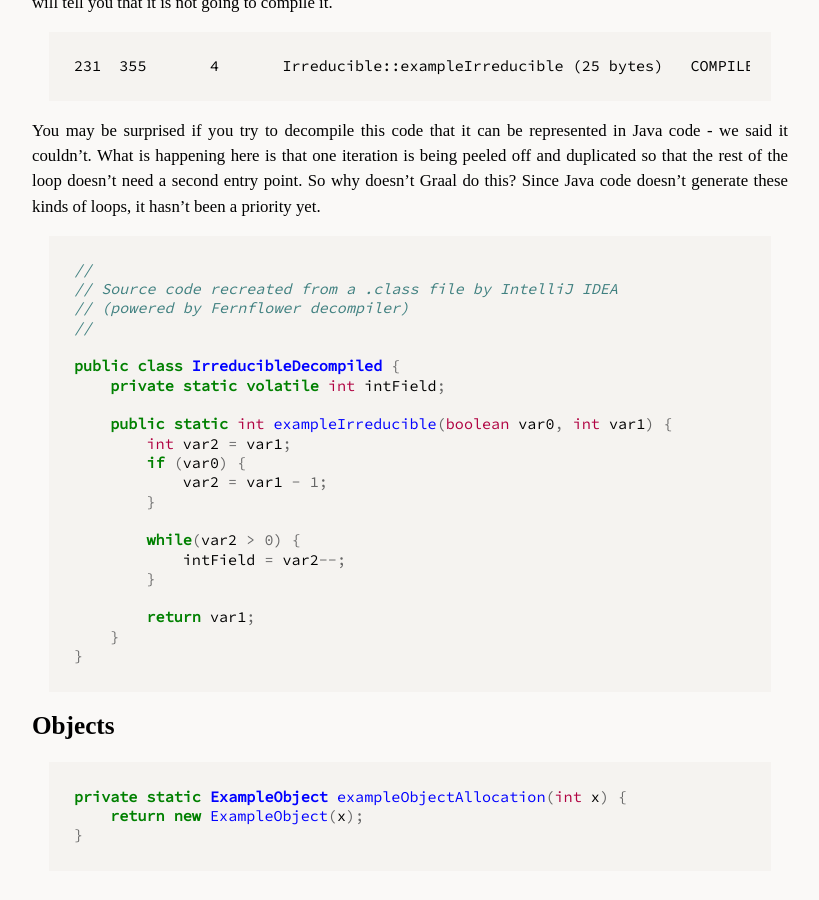
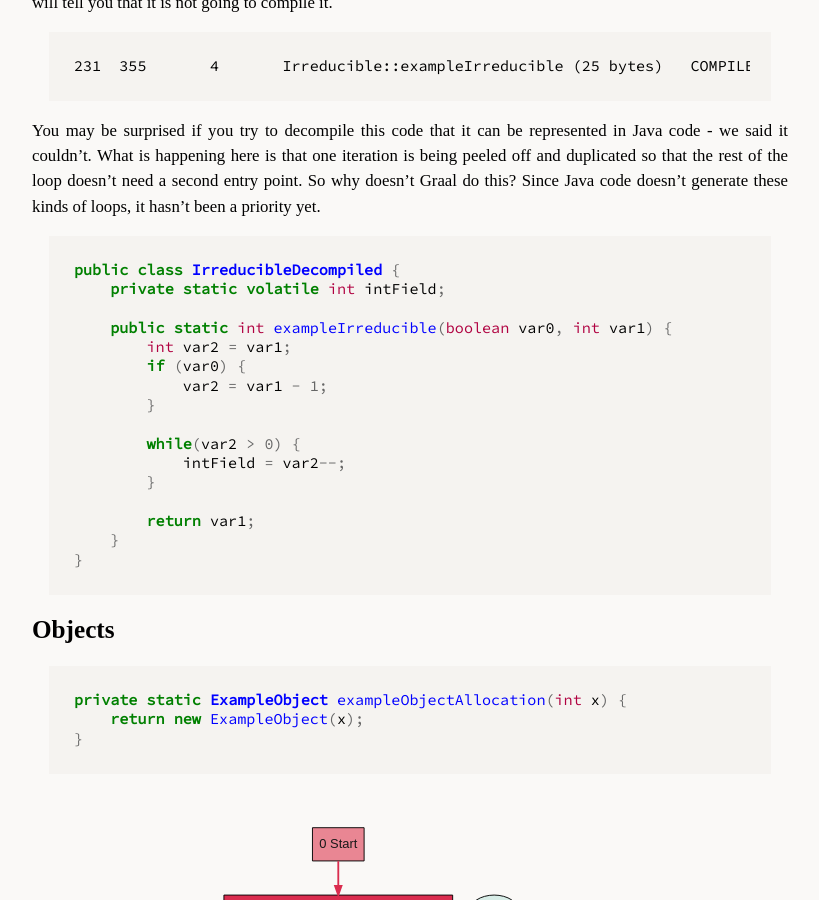
Before and after one commit to chrisseaton/chrisseaton.github.io, a Jekyll site: the page built from truffleruby/basic-graal-graphs/index.md, in a window 1280 px wide and 900 px high, scrolled down 24377 px. Shown: the whole window, without its empty margins (230-1049 px from the left). Built offline with Jekyll 4.4.1, drawn with Linux system fonts in a browser that asks for light colours; nearby versions of some CDN libraries; some web fonts are replaced.

Commit message:
Remove an old comment

````diff
--- a/truffleruby/basic-graal-graphs/index.md
+++ b/truffleruby/basic-graal-graphs/index.md
@@ -478,11 +478,6 @@ Graal cannot simply represent this unstructured loop with multiple entry points.
 You may be surprised if you try to decompile this code that it can be represented in Java code - we said it couldn't. What is happening here is that one iteration is being peeled off and duplicated so that the rest of the loop doesn't need a second entry point. So why doesn't Graal do this? Since Java code doesn't generate these kinds of loops, it hasn't been a priority yet.
 
 ```java
-//
-// Source code recreated from a .class file by IntelliJ IDEA
-// (powered by Fernflower decompiler)
-//
-
 public class IrreducibleDecompiled {
     private static volatile int intField;
 
````
